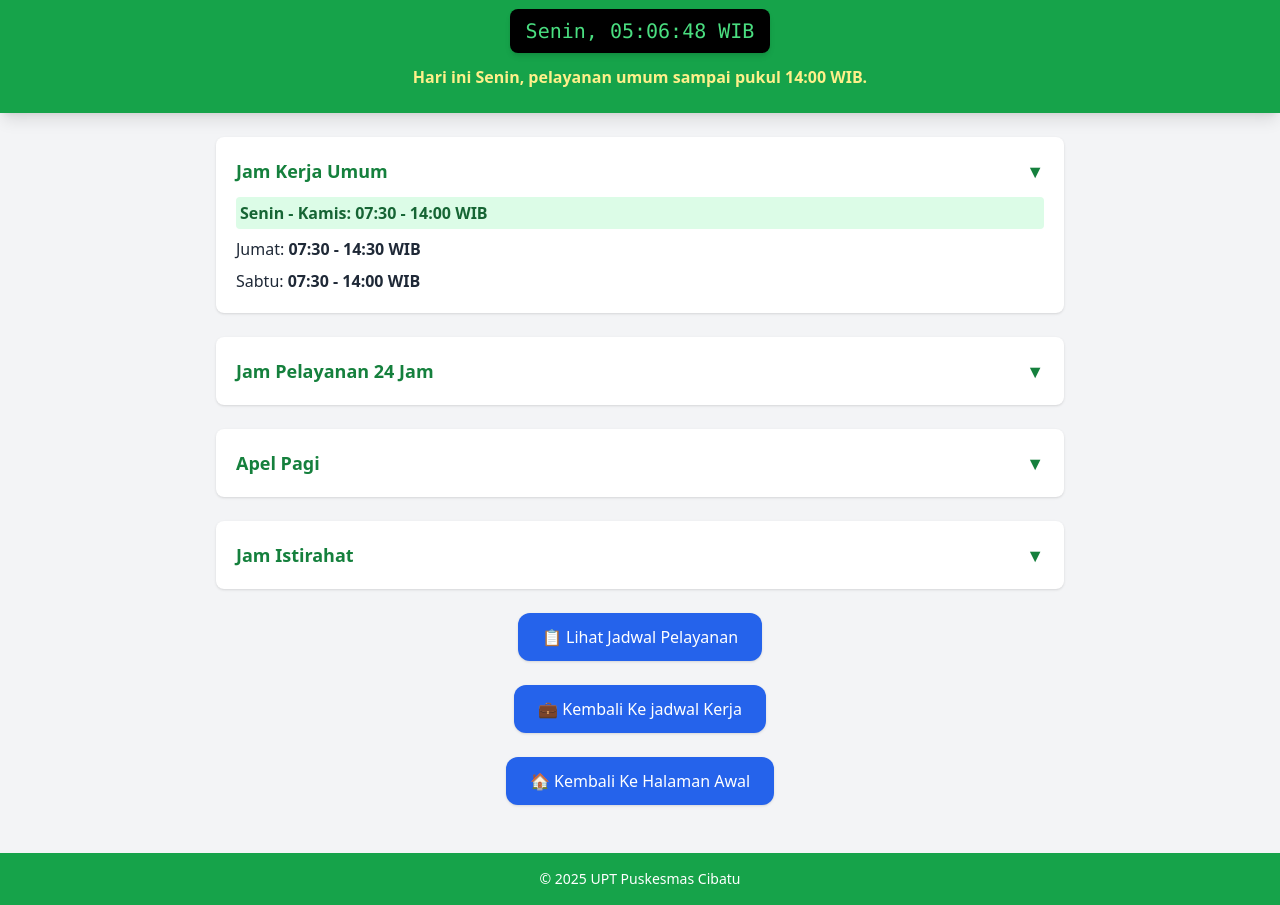
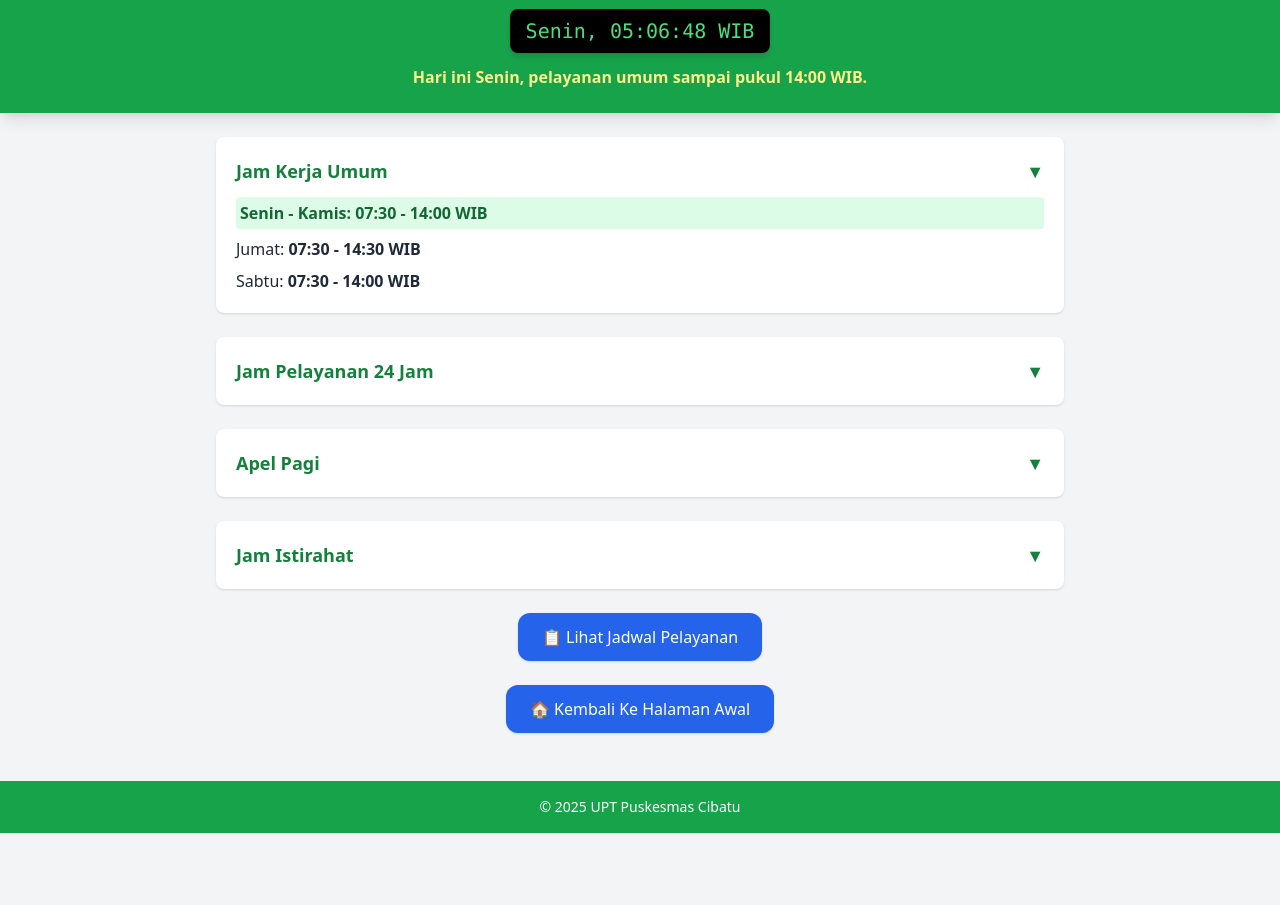
Before and after one commit to Pkmcibatu2025/satupintu, a plain HTML site: page jadwalpkm.html in a window 1280 px wide. Shown: the part 91-996 px from the top of the page. After the commit the page ends 924 px from the top, so only its background shows below. Drawn offline with nearby package versions, Linux system fonts and the light colour scheme.

Commit message:
Update jadwalpkm.html

```diff
--- a/jadwalpkm.html
+++ b/jadwalpkm.html
@@ -151,11 +151,6 @@
         📋 Lihat Jadwal Pelayanan
       </a>
     </div>
-    <div class="text-center">
-      <a href="jadwalpkm.html" class="inline-block bg-blue-600 text-white px-6 py-3 rounded-xl shadow hover:bg-blue-700 transition">
-       💼 Kembali Ke jadwal Kerja
-      </a>
-    </div>
       <div class="text-center">
       <a href="index.html" class="inline-block bg-blue-600 text-white px-6 py-3 rounded-xl shadow hover:bg-blue-700 transition">
        🏠 Kembali Ke Halaman Awal
```
